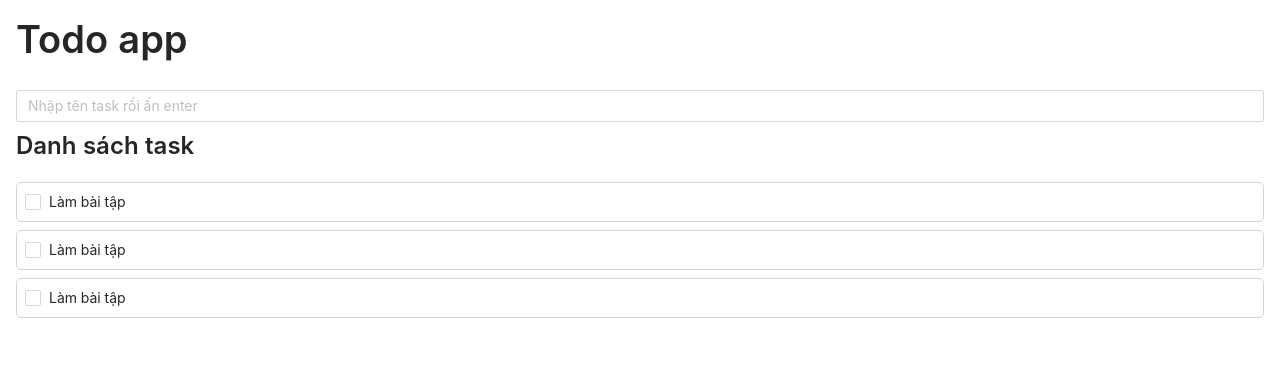
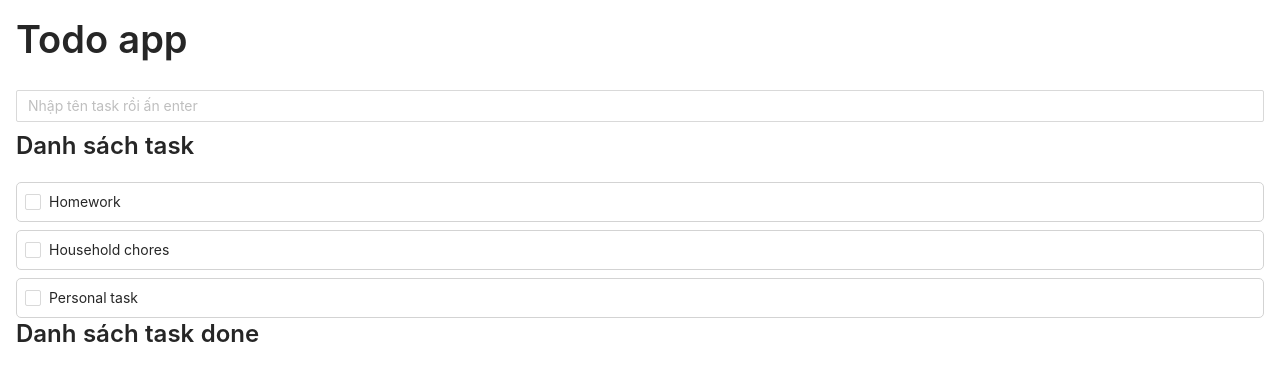
Before and after one commit to lekhasy/todo-react, a React (Create React App) app: page / in a window 1280 px wide. Shown: the top 380 px of the page. Built offline with nearby package versions, Linux system fonts and the light colour scheme.

Commit message:
add done task list

```diff
--- a/package.json
+++ b/package.json
@@ -10,6 +10,7 @@
     "react": "^17.0.2",
     "react-dom": "^17.0.2",
     "react-scripts": "4.0.3",
+    "uuid": "^8.3.2",
     "web-vitals": "^1.0.1"
   },
   "scripts": {
--- a/src/App.js
+++ b/src/App.js
@@ -2,17 +2,52 @@ import classes from "./App.module.css";
 import "antd/dist/antd.css";
 import TaskInput from "./TaskInput";
 import Title from "antd/lib/typography/Title";
-import TodoList from "./TodoList";
+import { TodoList, DoneList } from "./TodoList";
+import { useState } from "react";
+import MockTasks from "./MockTasks";
+import { v4 as uuidv4 } from "uuid";
 
 function App() {
+  const [taskList, setTaskList] = useState(MockTasks);
+
+  const onHandleCompletionStateChange = (taskId, val) => {
+    const newTaskList = taskList.map((t) =>
+      t.id === taskId
+        ? { ...t, completed: val, dayDone: new Date().getTime() }
+        : t
+    );
+    setTaskList(newTaskList);
+  };
+
+  const handleAddNewTask = (newTaskName) => {
+    setTaskList([
+      ...taskList,
+      {
+        taskName: newTaskName,
+        completed: false,
+        id: uuidv4(),
+        dayCreated: new Date().getTime(),
+        dayDone: "",
+      },
+    ]);
+  };
+
   return (
     <div className={classes.app}>
       <Title className={classes.header}>Todo app</Title>
       <div className={classes.taskInputContainer}>
-        <TaskInput />
+        <TaskInput onNewTaskAdded={handleAddNewTask} />
       </div>
       <section className={classes.taskListContainer}>
-        <TodoList />
+        <TodoList
+          handelCompletionStateChange={onHandleCompletionStateChange}
+          taskList={taskList}
+        />
+
+        <DoneList
+          handelCompletionStateChange={onHandleCompletionStateChange}
+          taskList={taskList}
+        />
       </section>
     </div>
   );
--- /dev/null
+++ b/src/MockTasks.js
@@ -0,0 +1,25 @@
+import { v4 as uuidv4 } from "uuid";
+
+export default [
+  {
+    id: uuidv4(),
+    completed: false,
+    taskName: "Homework",
+    dayCreated: new Date().getTime(),
+    dayDone: "",
+  },
+  {
+    id: uuidv4(),
+    completed: false,
+    taskName: "Household chores",
+    dayCreated: new Date().getTime() + 1,
+    dayDone: "",
+  },
+  {
+    id: uuidv4(),
+    completed: false,
+    taskName: "Personal task",
+    dayCreated: new Date().getTime() + 2,
+    dayDone: "",
+  },
+];
--- a/src/TaskInput.js
+++ b/src/TaskInput.js
@@ -1,9 +1,23 @@
 import { Input } from "antd";
+import { useState } from "react";
 
-function TaskInput() {
-  const handlePressEnter = () => {};
+function TaskInput({ onNewTaskAdded }) {
+  const [inputVal, setInputVal] = useState("");
 
-  return <Input placeholder="Nhập tên task rồi ấn enter" onPressEnter={handlePressEnter} />;
+  const handlePressEnter = () => {
+    if (inputVal === "") return;
+
+    onNewTaskAdded(inputVal);
+  };
+
+  return (
+    <Input
+      value={inputVal}
+      onChange={(e) => setInputVal(e.target.value)}
+      placeholder="Nhập tên task rồi ấn enter"
+      onPressEnter={handlePressEnter}
+    />
+  );
 }
 
 export default TaskInput;
--- /dev/null
+++ b/src/TaskItem.js
@@ -0,0 +1,22 @@
+import { Checkbox } from "antd";
+import classes from "./TaskItem.module.css";
+import "antd/dist/antd.css";
+import { Typography, Space } from "antd";
+
+function TaskItem({ item, onCompletionStateChange }) {
+  function onChangeCompletion(event) {
+    onCompletionStateChange(item.id, event.target.checked);
+  }
+
+  return (
+    <div className={classes.todoContainer}>
+      <Checkbox onChange={onChangeCompletion} checked={item.completed}>
+        <text className={item.completed ? classes.textDone : classes.textTodo}>
+          {item.taskName}
+        </text>
+      </Checkbox>
+    </div>
+  );
+}
+
+export default TaskItem;
--- /dev/null
+++ b/src/TaskItem.module.css
@@ -0,0 +1,19 @@
+.todoContainer {
+  padding: 8px;
+  border: 1px solid lightgray;
+  border-radius: 5px;
+}
+
+.doneContainer {
+  padding: 8px;
+  border: 1px solid lightgray;
+  border-radius: 5px;
+}
+
+.textToDo {
+}
+
+.textDone {
+  text-decoration: line-through;
+  color: rgba(131, 130, 130, 0.85);
+}
--- a/src/TodoList.js
+++ b/src/TodoList.js
@@ -1,22 +1,50 @@
 import { Checkbox } from "antd";
 import Title from "antd/lib/typography/Title";
 import classes from "./TodoList.module.css";
+import TaskItem from "./TaskItem";
 
-function TodoList() {
+function TodoList({ taskList, handelCompletionStateChange }) {
+  const completionStateChange = (taskId, Val) => {
+    handelCompletionStateChange(taskId, Val);
+  };
+
   return (
     <div className={classes.todoListContainer}>
       <Title level={3}>Danh sách task</Title>
-      <div className={classes.todoContainer}>
-        <Checkbox>Làm bài tập</Checkbox>
-      </div>
-      <div className={classes.todoContainer}>
-        <Checkbox>Làm bài tập</Checkbox>
-      </div>
-      <div className={classes.todoContainer}>
-        <Checkbox>Làm bài tập</Checkbox>
-      </div>
+      {taskList.map((task) => {
+        if (task.completed == false) {
+          return (
+            <TaskItem
+              onCompletionStateChange={completionStateChange}
+              item={task}
+            />
+          );
+        }
+      })}
     </div>
   );
 }
 
-export default TodoList;
+function DoneList({ taskList, handelCompletionStateChange }) {
+  const completionStateChange = (taskId, Val) => {
+    handelCompletionStateChange(taskId, Val);
+  };
+
+  return (
+    <div className={classes.doneListContainer}>
+      <Title level={3}>Danh sách task done</Title>
+      {taskList.map((task) => {
+        if (task.completed) {
+          return (
+            <TaskItem
+              onCompletionStateChange={completionStateChange}
+              item={task}
+            />
+          );
+        }
+      })}
+    </div>
+  );
+}
+
+export { TodoList, DoneList };
--- a/src/TodoList.module.css
+++ b/src/TodoList.module.css
@@ -3,8 +3,7 @@
   grid-gap: 8px;
 }
 
-.todoContainer {
-  padding: 8px;
-  border: 1px solid lightgray;
-  border-radius: 5px;
+.doneListContainer{
+  display: grid;
+  grid-gap: 8px;
 }
```
Also changed, not shown: 2 other files (tests, documents, lock files or other folders).
